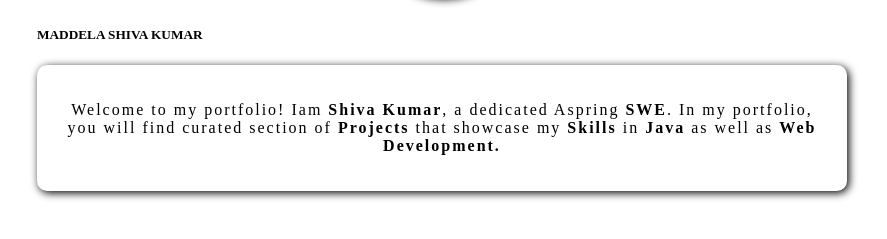
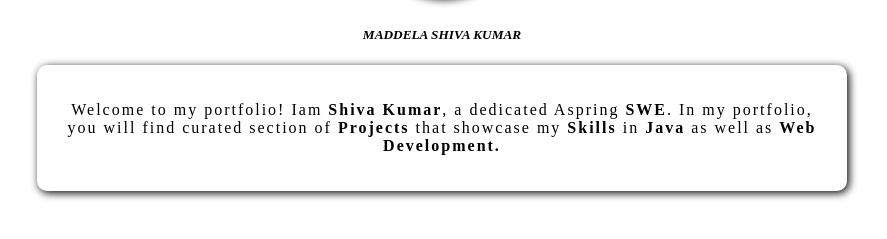
Before and after one commit to shivaakumarr/potfolio, a plain HTML site: page index.html in a window 1280 px wide. Shown: the part 215-454 px from the top of the page, without its empty margins (198-1085 px from the left). Drawn offline with Linux system fonts and the light colour scheme.

Commit message:
Update style.css

```diff
--- a/style.css
+++ b/style.css
@@ -183,7 +183,7 @@ button{
     justify-content: center;
 
 }
-.name{
+#name{
     text-align: center;
     font-style: italic;
 
```
